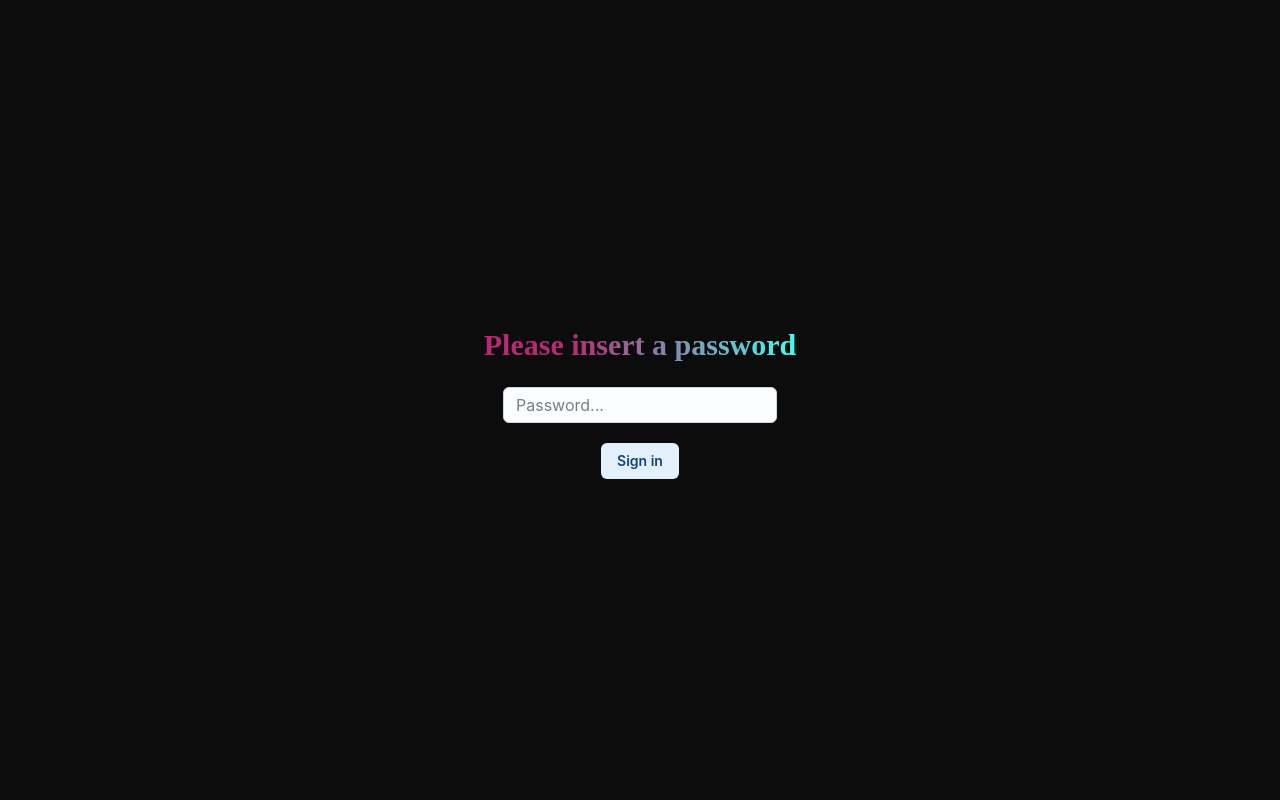
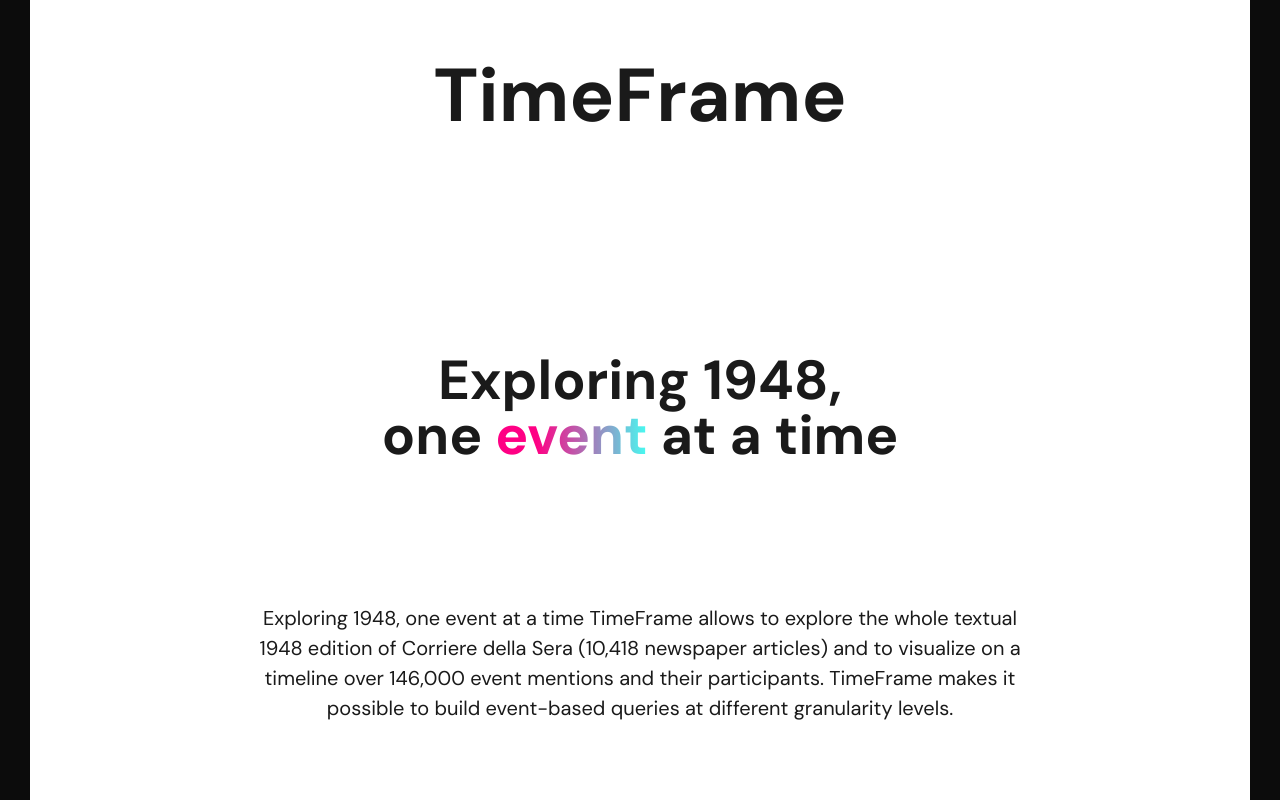
Before and after one commit to umilISLab/events-demo, a React (Vite) app in the folder frontend/: page / in a window 1280 px wide. Before the commit this address led to /login. Shown: the top 800 px of the page. Built offline with nearby package versions, Linux system fonts and the light colour scheme; no server answers.

Commit message:
auth disabled

```diff
--- a/frontend/src/main.jsx
+++ b/frontend/src/main.jsx
@@ -9,21 +9,21 @@
 import Login from "./components/Login.jsx";
 
 const router = createBrowserRouter([
-  {
-    path: "/login",
-    element: (
-      <AuthGuard>
-        <Login />
-      </AuthGuard>
-    ),
-    errorElement: <>Error Page</>,
-  },
+  // {
+  //   path: "/login",
+  //   element: (
+  //     <AuthGuard>
+  //       <Login />
+  //     </AuthGuard>
+  //   ),
+  //   errorElement: <>Error Page</>,
+  // },
   {
     path: "/",
     element: (
-      <AuthGuard>
-        <Home />
-      </AuthGuard>
+      // <AuthGuard>
+      <Home />
+      // </AuthGuard>
     ),
     errorElement: <>Error Page</>,
   },
```
